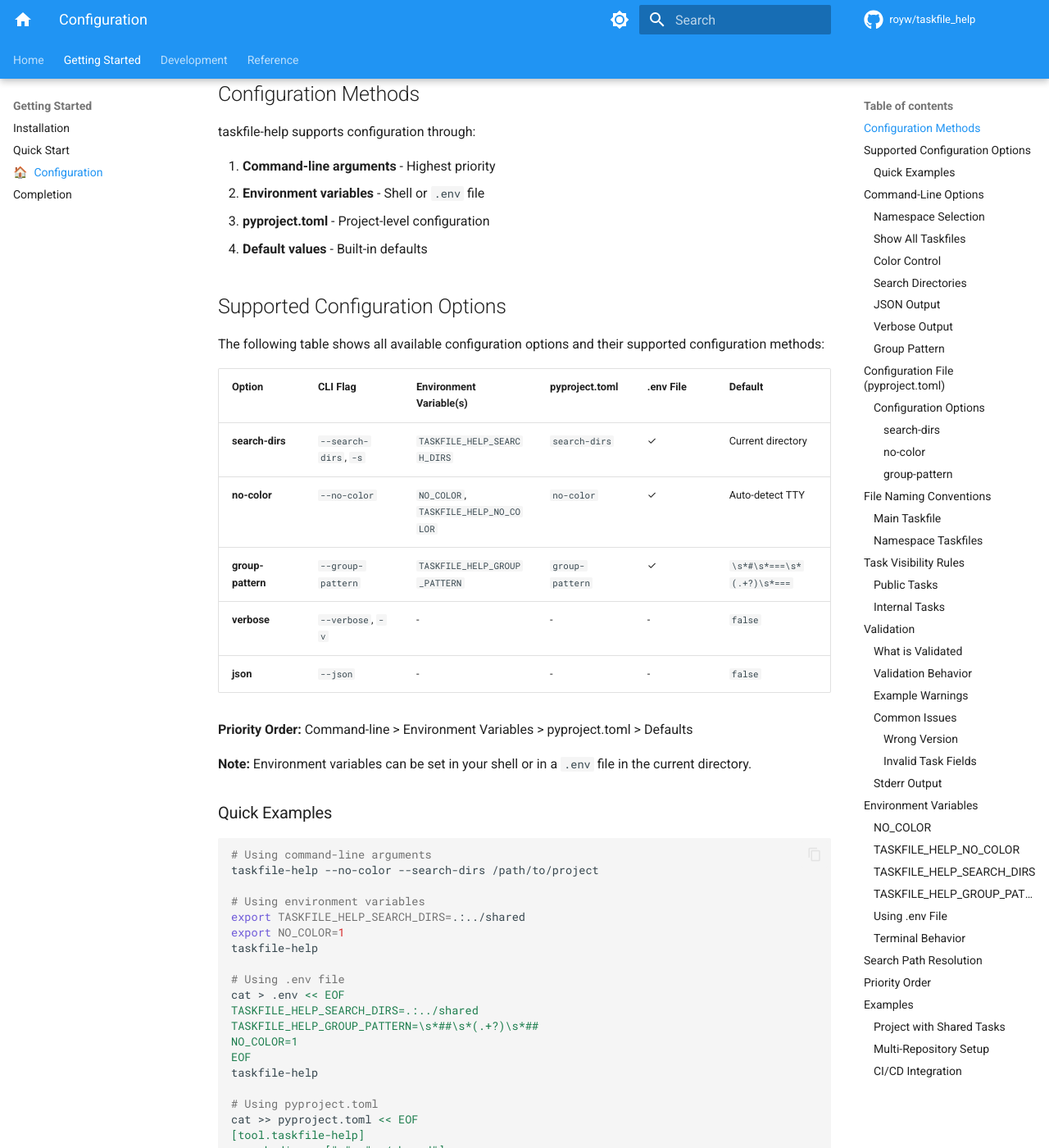
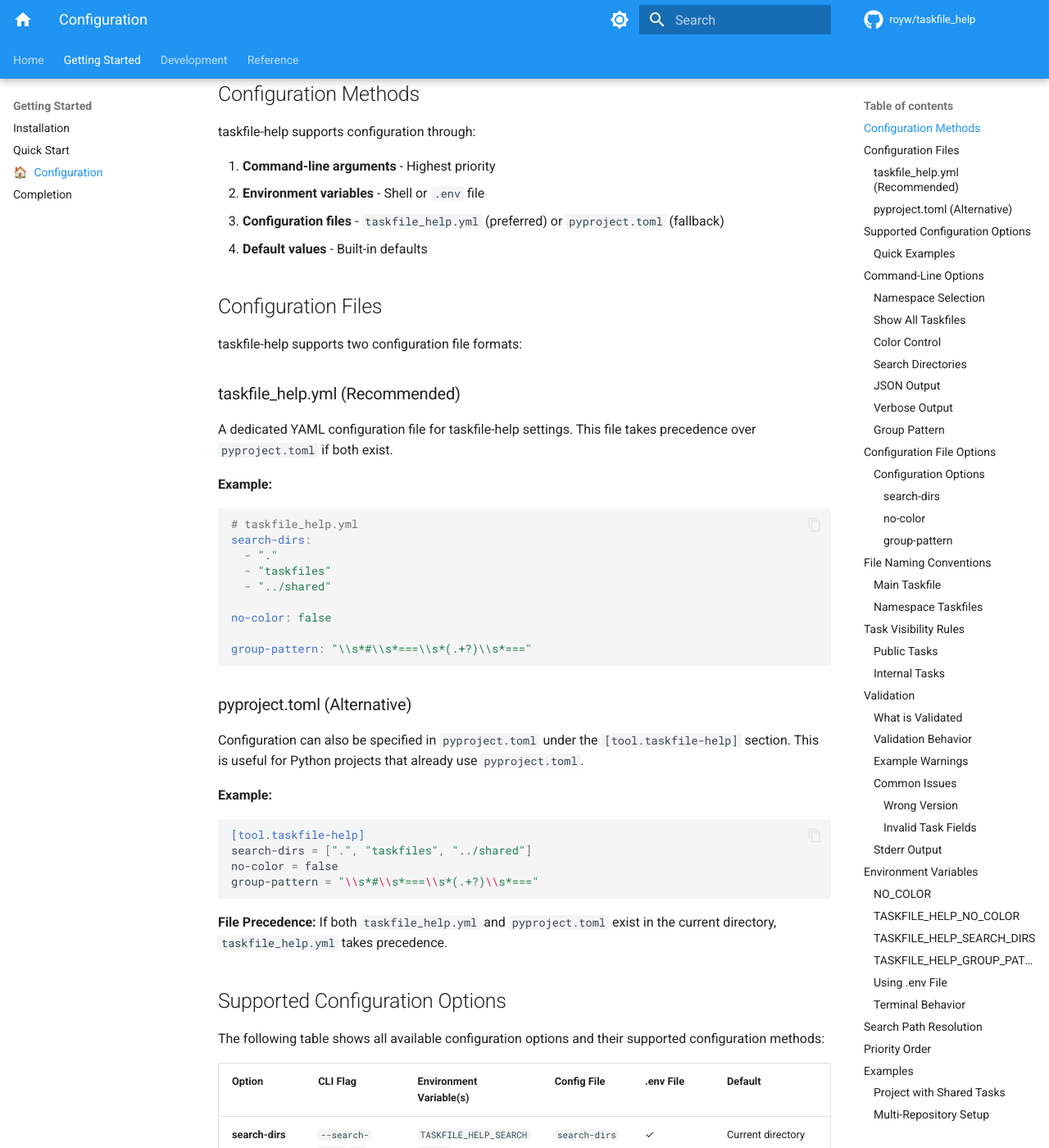
Before and after one commit to royw/taskfile_help, an MkDocs documentation site: the page built from docs/setup/configuration.md, in a window 1280 px wide and 1400 px high, scrolled down 236 px. Shown: the whole window at 82% size. Built offline with MkDocs 1.6.1 and Material for MkDocs 9.7.7, drawn with Linux system fonts in a browser that asks for light colours; comment, search, counter and statistics services are not loaded; some of the changed text lies outside the part shown.

Commit message:
feat: add taskfile_help.yml config file support with protocol-based architecture
- Create ConfigFile protocol for extensible config file support
- Implement PyProjectConfigFile for pyproject.toml (existing format)
- Implement TaskfileHelpConfigFile for taskfile_help.yml (new YAML format)
- Add get_config_file factory with configurable search order
- Default precedence: taskfile_help.yml > pyproject.toml
- Refactor Config class to use new protocol-based system
- Remove deprecated _load_pyproject_config function
- Update documentation (README.md, docs/setup/configuration.md)
- Add taskfile_help.yml.example with usage examples
- Add comprehensive test coverage (18 new tests in test_config_file.py)
- Update existing tests to use new architecture
- All 329 tests pass with 100% coverage on config module

````diff
--- a/docs/setup/configuration.md
+++ b/docs/setup/configuration.md
@@ -8,22 +8,59 @@ taskfile-help supports configuration through:
 
 1. **Command-line arguments** - Highest priority
 2. **Environment variables** - Shell or `.env` file
-3. **pyproject.toml** - Project-level configuration
+3. **Configuration files** - `taskfile_help.yml` (preferred) or `pyproject.toml` (fallback)
 4. **Default values** - Built-in defaults
+
+## Configuration Files
+
+taskfile-help supports two configuration file formats:
+
+### taskfile_help.yml (Recommended)
+
+A dedicated YAML configuration file for taskfile-help settings. This file takes precedence over `pyproject.toml` if both exist.
+
+**Example:**
+
+```yaml
+# taskfile_help.yml
+search-dirs:
+  - "."
+  - "taskfiles"
+  - "../shared"
+
+no-color: false
+
+group-pattern: "\\s*#\\s*===\\s*(.+?)\\s*==="
+```
+
+### pyproject.toml (Alternative)
+
+Configuration can also be specified in `pyproject.toml` under the `[tool.taskfile-help]` section. This is useful for Python projects that already use `pyproject.toml`.
+
+**Example:**
+
+```toml
+[tool.taskfile-help]
+search-dirs = [".", "taskfiles", "../shared"]
+no-color = false
+group-pattern = "\\s*#\\s*===\\s*(.+?)\\s*==="
+```
+
+**File Precedence:** If both `taskfile_help.yml` and `pyproject.toml` exist in the current directory, `taskfile_help.yml` takes precedence.
 
 ## Supported Configuration Options
 
 The following table shows all available configuration options and their supported configuration methods:
 
-| Option | CLI Flag | Environment Variable(s) | pyproject.toml | .env File | Default |
-|--------|----------|------------------------|----------------|-----------|---------|
+| Option | CLI Flag | Environment Variable(s) | Config File | .env File | Default |
+|--------|----------|------------------------|-------------|-----------|---------|
 | **search-dirs** | `--search-dirs`, `-s` | `TASKFILE_HELP_SEARCH_DIRS` | `search-dirs` | ✓ | Current directory |
 | **no-color** | `--no-color` | `NO_COLOR`, `TASKFILE_HELP_NO_COLOR` | `no-color` | ✓ | Auto-detect TTY |
 | **group-pattern** | `--group-pattern` | `TASKFILE_HELP_GROUP_PATTERN` | `group-pattern` | ✓ | `\s*#\s*===\s*(.+?)\s*===` |
 | **verbose** | `--verbose`, `-v` | - | - | - | `false` |
 | **json** | `--json` | - | - | - | `false` |
 
-**Priority Order:** Command-line > Environment Variables > pyproject.toml > Defaults
+**Priority Order:** Command-line > Environment Variables > Config File (taskfile_help.yml or pyproject.toml) > Defaults
 
 **Note:** Environment variables can be set in your shell or in a `.env` file in the current directory.
 
@@ -46,7 +83,17 @@ NO_COLOR=1
 EOF
 taskfile-help
 
-# Using pyproject.toml
+# Using taskfile_help.yml (recommended)
+cat > taskfile_help.yml << EOF
+search-dirs:
+  - "."
+  - "../shared"
+no-color: false
+group-pattern: "\\\\s*##\\\\s*(.+?)\\\\s*##"
+EOF
+taskfile-help
+
+# Using pyproject.toml (alternative)
 cat >> pyproject.toml << EOF
 [tool.taskfile-help]
 search-dirs = [".", "../shared"]
@@ -177,9 +224,20 @@ taskfile-help --group-pattern '\s*#\s*---\s*(.+?)\s*---'
 
 Customize the regular expression pattern used to identify group markers in Taskfiles. The pattern must contain one capture group that extracts the group name.
 
-## Configuration File (pyproject.toml)
+## Configuration File Options
 
-You can configure default settings in `pyproject.toml`:
+You can configure default settings in either `taskfile_help.yml` or `pyproject.toml`:
+
+**taskfile_help.yml:**
+
+```yaml
+search-dirs:
+  - "."
+  - "../shared"
+  - "~/common"
+```
+
+**pyproject.toml:**
 
 ```toml
 [tool.taskfile-help]
@@ -191,6 +249,29 @@ search-dirs = [".", "../shared", "~/common"]
 #### search-dirs
 
 List of directories to search for Taskfiles.
+
+**taskfile_help.yml:**
+
+```yaml
+# Single directory
+search-dirs:
+  - "."
+
+# Multiple directories
+search-dirs:
+  - "."
+  - "../shared"
+  - "~/common"
+
+# Absolute and relative paths
+search-dirs:
+  - "."
+  - "../other-project"
+  - "/opt/shared-tasks"
+  - "~/my-tasks"
+```
+
+**pyproject.toml:**
 
 ```toml
 [tool.taskfile-help]
@@ -213,6 +294,18 @@ search-dirs = [
 
 Disable colored output by default.
 
+**taskfile_help.yml:**
+
+```yaml
+# Disable colors
+no-color: true
+
+# Enable colors (default)
+no-color: false
+```
+
+**pyproject.toml:**
+
 ```toml
 [tool.taskfile-help]
 # Disable colors
@@ -225,6 +318,21 @@ no-color = false
 #### group-pattern
 
 Regular expression pattern for identifying group markers in Taskfiles.
+
+**taskfile_help.yml:**
+
+```yaml
+# Default pattern (matches: # === Group Name ===)
+group-pattern: "\\s*#\\s*===\\s*(.+?)\\s*==="
+
+# Custom pattern (matches: ## Group Name ##)
+group-pattern: "\\s*##\\s*(.+?)\\s*##"
+
+# Alternative pattern (matches: # --- Group Name ---)
+group-pattern: "\\s*#\\s*---\\s*(.+?)\\s*---"
+```
+
+**pyproject.toml:**
 
 ```toml
 [tool.taskfile-help]
@@ -240,7 +348,7 @@ group-pattern = "\\s*#\\s*---\\s*(.+?)\\s*---"
 
 The pattern must be a valid regular expression with one capture group that extracts the group name.
 
-**Note**: Command-line arguments take precedence over environment variables, which take precedence over `pyproject.toml` settings.
+**Note**: Command-line arguments take precedence over environment variables, which take precedence over configuration file settings.
 
 ## File Naming Conventions
 
@@ -517,16 +625,18 @@ When searching for Taskfiles:
 Configuration is applied in this order (later overrides earlier):
 
 1. Default values
-2. `pyproject.toml` settings
+2. Configuration file (`taskfile_help.yml` or `pyproject.toml`)
 3. `.env` file variables
 4. Environment variables (shell)
 5. Command-line arguments
 
+**Config File Precedence:** If both `taskfile_help.yml` and `pyproject.toml` exist, `taskfile_help.yml` takes precedence.
+
 **Supported Configuration Options:**
 
-- **search-dirs**: `--search-dirs`, `TASKFILE_HELP_SEARCH_DIRS`, `pyproject.toml`
-- **no-color**: `--no-color`, `NO_COLOR` or `TASKFILE_HELP_NO_COLOR`, `pyproject.toml`
-- **group-pattern**: `--group-pattern`, `TASKFILE_HELP_GROUP_PATTERN`, `pyproject.toml`
+- **search-dirs**: `--search-dirs`, `TASKFILE_HELP_SEARCH_DIRS`, config file
+- **no-color**: `--no-color`, `NO_COLOR` or `TASKFILE_HELP_NO_COLOR`, config file
+- **group-pattern**: `--group-pattern`, `TASKFILE_HELP_GROUP_PATTERN`, config file
 
 Example:
 
@@ -537,8 +647,17 @@ TASKFILE_HELP_SEARCH_DIRS=.:../shared
 TASKFILE_HELP_GROUP_PATTERN=\s*##\s*(.+?)\s*##
 ```
 
+```yaml
+# taskfile_help.yml (takes precedence over pyproject.toml)
+search-dirs:
+  - "."
+  - "../shared"
+no-color: false
+group-pattern: "\\s*##\\s*(.+?)\\s*##"
+```
+
 ```toml
-# pyproject.toml
+# pyproject.toml (used if taskfile_help.yml doesn't exist)
 [tool.taskfile-help]
 search-dirs = [".", "../shared"]
 no-color = false
@@ -546,7 +665,7 @@ group-pattern = "\\s*##\\s*(.+?)\\s*##"
 ```
 
 ```bash
-# Shell environment variables override .env and pyproject.toml
+# Shell environment variables override .env and config files
 export NO_COLOR=1
 export TASKFILE_HELP_SEARCH_DIRS=/custom/path
 export TASKFILE_HELP_GROUP_PATTERN='\s*#\s*---\s*(.+?)\s*---'
@@ -558,6 +677,17 @@ taskfile-help --no-color --search-dirs /other/path --group-pattern '\s*#\s*===\s
 ## Examples
 
 ### Project with Shared Tasks
+
+**Using taskfile_help.yml:**
+
+```yaml
+# taskfile_help.yml
+search-dirs:
+  - "."
+  - "../shared-tasks"
+```
+
+**Using pyproject.toml:**
 
 ```toml
 # pyproject.toml
````
Also changed, not shown: CHANGELOG.md (+1 -0 lines), README.md (+23 -4 lines), docs/index.md (+2 -1 lines), docs/tests.md (+24 -6 lines), 6 other files.
